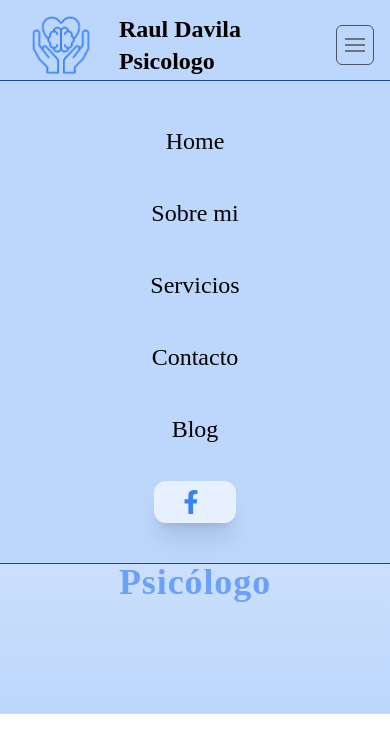
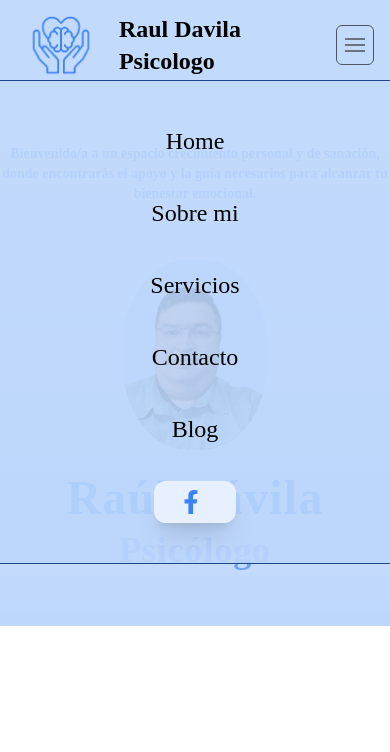
Before and after one commit to magoMercurio/raul-psicologo, a React (Vite) app: page / in a window 390 px wide. Both pictures are taken after a click on the element 354 px from the left and 45 px from the top of the page. Shown: the top 752 px of the page. Built offline with nearby package versions, Linux system fonts and the light colour scheme; a web font is replaced by a local one.

Commit message:
responsive Hero component

```diff
--- a/src/components/Hero/index.jsx
+++ b/src/components/Hero/index.jsx
@@ -3,15 +3,15 @@ import heroImg from '../../assets/imgs/heroimg.webp'
 const Hero = () => {
 
     return (
-      <section className="w-screen  flex flex-col justify-center items-center custom-bg-lightGradient1 mb-[28vw] md:mb-[18vw] lg:mb-[10vw] xl:mb-[13vw] 2xl:mb-60 hero-bg-gradient pb-24 sm:pb-32 md:pb-44 lg:pb-0" id="home">
-        <h1 className="text-customSecondary text-center text-sm sm:text-base  mb-6 sm:mt-10 mt-16  font-bold">Bienvenido/a a un espacio  crecimiento personal y de sanación, donde encontrarás el apoyo y la guía necesarios para alcanzar tu bienestar emocional.</h1>
+      <section className="  flex flex-col justify-center items-center custom-bg-lightGradient1 " id="home">
+        <span className="text-customSecondary break-words text-center text-sm sm:text-base  mb-10 sm:mt-10 mt-16  font-bold">Bienvenido/a a un espacio  crecimiento personal y de sanación, donde encontrarás el apoyo y la guía necesarios para alcanzar tu bienestar emocional.</span>
 
-        <div className="flex flex-col md:flex-row justify-center items-center text-center gap-6 p-4 ">
-          <figure className=' flex justify-center items-center w-[50%]'>
-          <img src= {heroImg} alt="heroImg" className=" rounded-[45%] bg-customLightBg1 w-[80%] sm:w-[60%]  lg:w-[80%] "  />
+        <div className="w-full flex flex-col md:flex-row justify-center items-center text-center gap-6 p-4  mb-10 ">
+          <figure className='w-fit flex justify-center items-center'>
+          <img src= {heroImg} alt="heroImg" className=" rounded-[45%] bg-customLightBg1 w-[40%] sm:w-[50%] md:w-[60%]  lg:w-[70%] "  />
           </figure>
 
-          <div className='w-[50%] flex flex-col justify-center items-center'>
+          <div className='flex flex-col justify-center items-center'>
             <div className="text-customPrimary text-5xl sm:text-6xl lg:text-7xl xl:text-7xl font-bold tracking-wide px-8 sm:px-8 md:px-20 lg:px-4">
               <span className="inline">Raúl Dávila</span>
             </div>
--- a/src/components/Layout/index.jsx
+++ b/src/components/Layout/index.jsx
@@ -1,7 +1,7 @@
 
 const Layout = ({ children }) => {
   return (
-    <div className='flex flex-col items-center mt-20 ml-10 mr-10 '>
+    <div className='w-full flex flex-col items-center justify-center mt-20 '>
       { children }
     </div>
   )
--- a/src/components/NavBar/index.jsx
+++ b/src/components/NavBar/index.jsx
@@ -18,7 +18,7 @@ const NavBar = () => {
   const [isOpen, setIsOpen] = useState(false)
 
   return (
-    <nav className="w-full h-20 top-0 flex flex-wrap justify-center items-center fixed bg-customLightBg1 z-40 lg:backdrop-blur-xl">
+    <nav className="w-screen h-20 top-0 flex flex-wrap justify-center items-center fixed bg-customLightBg1/90 z-40 backdrop-blur-xl">
       <div className="2xl:w-[1280px] xl:w-10/12 w-11/12 flex justify-between items-center relative">
         <motion.div
           initial={{ opacity: 0 }}
@@ -92,8 +92,8 @@ const NavBar = () => {
             exit={{ opacity: 0 }}
           >
             <div
-              className="flex flex-col mt-16 lg:hidden absolute top-4 left-0  bg-customLightBg1 z-50 w-full
-        items-center gap-10 pb-10 border-y border-solid border-customLightBg3 pt-10
+              className="flex flex-col mt-16 lg:hidden absolute top-4 left-0  bg-customLightBg1/90 backdrop-blur-xl  z-50 w-full
+        items-center gap-10 pb-10 border-y border-solid border-customLightBg3  pt-10
         "
             >
               {navbarLinks.map(({ label, href, ariaLabel }) => (
```
